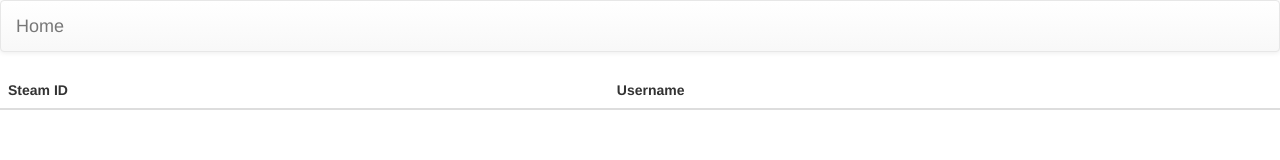
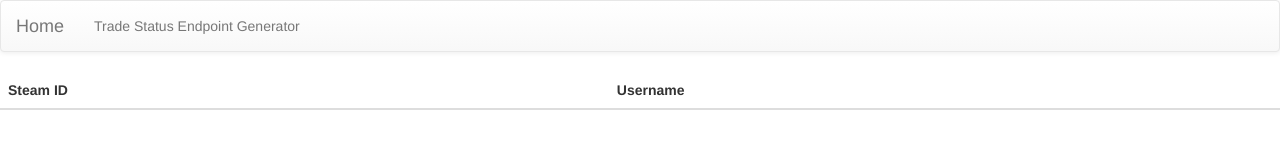
Before and after one commit to josephting/trade-monitor, a website: page public/index.html in a window 1280 px wide. Drawn offline with Linux system fonts and the light colour scheme; no server answers.

Commit message:
Add link to trade status

```diff
--- a/public/index.html
+++ b/public/index.html
@@ -19,41 +19,9 @@
 
         <!-- Collect the nav links, forms, and other content for toggling -->
         <div class="collapse navbar-collapse" id="bs-example-navbar-collapse-1">
-          <!--<ul class="nav navbar-nav">
-            <li class="active"><a href="#">Link <span class="sr-only">(current)</span></a></li>
-            <li><a href="#">Link</a></li>
-            <li class="dropdown">
-              <a href="#" class="dropdown-toggle" data-toggle="dropdown" role="button" aria-haspopup="true" aria-expanded="false">Dropdown <span class="caret"></span></a>
-              <ul class="dropdown-menu">
-                <li><a href="#">Action</a></li>
-                <li><a href="#">Another action</a></li>
-                <li><a href="#">Something else here</a></li>
-                <li role="separator" class="divider"></li>
-                <li><a href="#">Separated link</a></li>
-                <li role="separator" class="divider"></li>
-                <li><a href="#">One more separated link</a></li>
-              </ul>
-            </li>
+          <ul class="nav navbar-nav">
+            <li><a href="#/trade-offer-status">Trade Status Endpoint Generator</a></li>
           </ul>
-          <form class="navbar-form navbar-left" role="search">
-            <div class="form-group">
-              <input type="text" class="form-control" placeholder="Search">
-            </div>
-            <button type="submit" class="btn btn-default">Submit</button>
-          </form>
-          <ul class="nav navbar-nav navbar-right">
-            <li><a href="#">Link</a></li>
-            <li class="dropdown">
-              <a href="#" class="dropdown-toggle" data-toggle="dropdown" role="button" aria-haspopup="true" aria-expanded="false">Dropdown <span class="caret"></span></a>
-              <ul class="dropdown-menu">
-                <li><a href="#">Action</a></li>
-                <li><a href="#">Another action</a></li>
-                <li><a href="#">Something else here</a></li>
-                <li role="separator" class="divider"></li>
-                <li><a href="#">Separated link</a></li>
-              </ul>
-            </li>
-          </ul>-->
         </div><!-- /.navbar-collapse -->
       </div><!-- /.container-fluid -->
     </nav>
```
